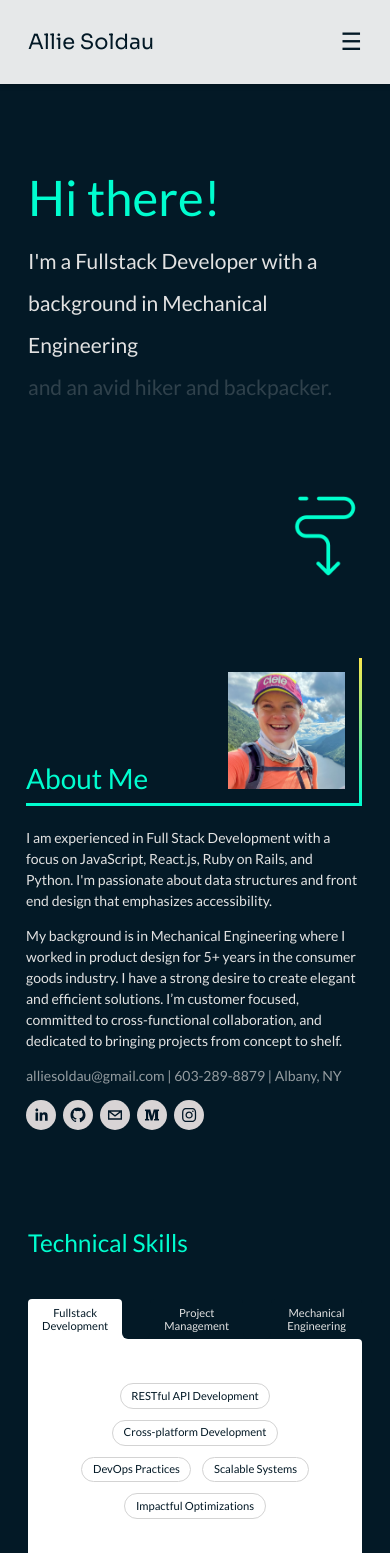
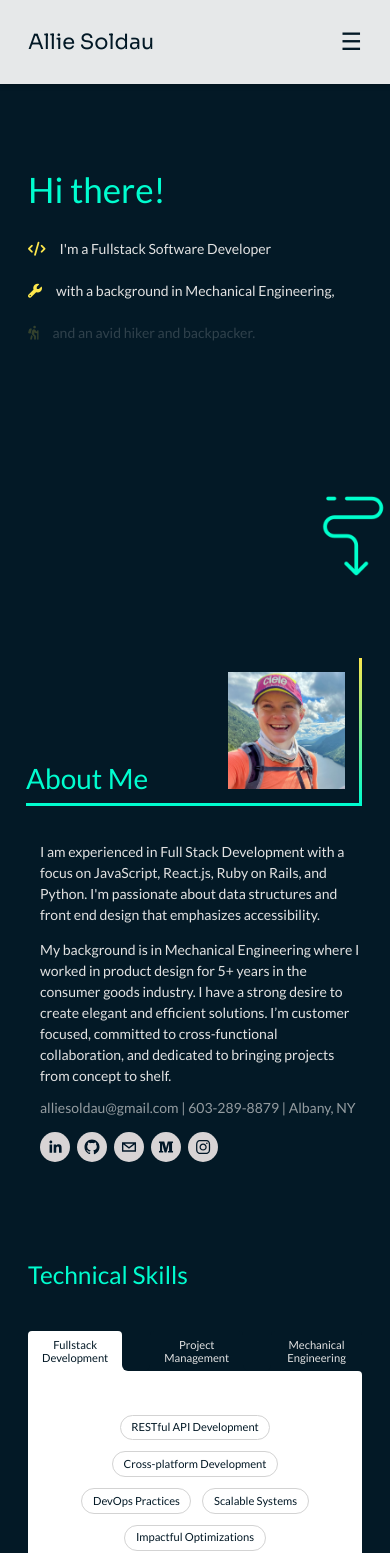
Before and after one commit to alliesoldau/personal-website, a React (Create React App) app: page / in a window 390 px wide. Shown: the top 1553 px of the page. Built offline with nearby package versions, Linux system fonts and the light colour scheme.

Commit message:
Added blurb icons, updated mobile styling for tablet

```diff
--- a/public/index.html
+++ b/public/index.html
@@ -3,6 +3,7 @@
   <head>
     <meta charset="utf-8" />
     <link rel="icon" href="%PUBLIC_URL%/favicon.ico" />
+    <script src="https://kit.fontawesome.com/6545c16482.js" crossorigin="anonymous"></script>
     <meta name="viewport" content="width=device-width, initial-scale=1" />
     <meta name="theme-color" content="#000000" />
     <meta
--- a/src/App.js
+++ b/src/App.js
@@ -46,7 +46,7 @@ function App() {
         </Grid>
         <Grid item xs={12} id="last-updated">
           <p class="last-update">
-            Last updated: <i>2024</i>
+            Last updated: <i>March 2024</i>
           </p>
         </Grid>
       </Grid>
--- a/src/components/AllSkills.js
+++ b/src/components/AllSkills.js
@@ -67,21 +67,22 @@ const TechnicalSkills = {
     "DevOps Practices",
     "Scalable Systems",
     "Impactful Optimizations",
+    "Source Control Management",
   ],
   skillsLogos: [
+    { name: "JS", url: JS },
+    { name: "HTML5", url: HTML5 },
+    { name: "CSS", url: CSS },
+    { name: "ReactJS", url: ReactJS },
+    { name: "Python", url: Python },
     { name: "C", url: C },
-    { name: "CSS", url: CSS },
-    { name: "Git", url: Git },
-    { name: "HTML5", url: HTML5 },
-    { name: "JS", url: JS },
     { name: "PostgreSQL", url: PostgreSQL },
-    { name: "Python", url: Python },
     { name: "Rails", url: Rails },
-    { name: "ReactJS", url: ReactJS },
     { name: "Ruby", url: Ruby },
     { name: "SQL", url: SQL },
     { name: "PHP", url: PHP },
     { name: "WP", url: WP },
+    { name: "Git", url: Git },
   ],
 };
 
--- a/src/components/Edu.js
+++ b/src/components/Edu.js
@@ -26,11 +26,11 @@ function Edu({ eduDetails }) {
           >
             <p className="institution">{eduDetails.institution}</p>
           </a>
-          {/* <p className="years">
-            {eduDetails.startYear} - {eduDetails.endYear}
-          </p> */}
         </div>
         <p className="edu-blurb subtle">{eduDetails.blurb}</p>
+        <p className="years subtle">
+          {eduDetails.startYear} - {eduDetails.endYear}
+        </p>
       </div>
     </Grid>
   );
--- a/src/components/LandingPage.js
+++ b/src/components/LandingPage.js
@@ -2,20 +2,20 @@ import { useState, useEffect } from "react";
 import ScrollArrow from "../images/Scroll.png";
 
 const loopArr = [
-  "a self-taught wood worker.",
-  "an avid hiker and backpacker.",
-  "a proud frog parent.",
-  "a community conservationist.",
-  "a beginnermediate snowboarder.",
-  "a car sing-along enthusiast.",
-  "a needlework artist.",
+  { blurb: "a self-taught wood worker.", icon: "fa-ruler" },
+  { blurb: "an avid hiker and backpacker.", icon: "fa-person-hiking" },
+  { blurb: "a proud frog parent.", icon: "fa-frog" },
+  { blurb: "a community conservationist.", icon: "fa-seedling" },
+  { blurb: "a casual snowboarder.", icon: "fa-person-snowboarding" },
+  { blurb: "a car sing-along enthusiast.", icon: "fa-car-side" },
+  { blurb: "a needlework artist.", icon: "fa-palette" },
 ];
 
 function LandingPage() {
   const [index, setIndex] = useState(0);
 
   useEffect(() => {
-    const intervalDelayMilliseconds = loopArr[index].length * 150;
+    const intervalDelayMilliseconds = loopArr[index].blurb.length * 150;
     const interval = setInterval(() => {
       setIndex((prevIndex) => {
         // reset index if current index is greater than array size
@@ -30,12 +30,18 @@ function LandingPage() {
     <>
       <div id="LandingPage">
         <h1 className="hi-there">Hi there!</h1>
-        <p className="blurb">
-          I'm a Fullstack Developer with a background in Mechanical Engineering
-        </p>
-        <p className="blurb-cycle" key={loopArr[index]}>
-          and {loopArr[index]}
-        </p>
+        <div className="blurb">
+          <i className="fa-solid fa-code"></i>
+          <p className="blurb">I'm a Fullstack Software Developer</p>
+        </div>
+        <div className="blurb">
+          <i className="fa-solid fa-wrench"></i>
+          <p className="blurb">with a background in Mechanical Engineering,</p>
+        </div>
+        <div className="blurb blurb-cycle" key={loopArr[index].blurb}>
+          <i className={`fa-solid ${loopArr[index].icon}`}></i>
+          <p>and {loopArr[index].blurb}</p>
+        </div>
         <div className="Scroll-Arrow-Div">
           <img
             style={{ width: "80px" }}
--- a/src/index.css
+++ b/src/index.css
@@ -40,10 +40,6 @@ body {
   color: var(--text);
 }
 
-.app {
-  font-family: 'Lato';
-}
-
 .MuiGrid-container {
   padding: 2rem;
   max-width: 77rem;
@@ -54,6 +50,11 @@ body {
       padding: 0;
     }
   }
+}
+
+.MuiGrid-container.app {
+  font-family: 'Lato';
+  margin-bottom: 4rem;
 }
 
 dd {
@@ -87,8 +88,8 @@ div#Skills, div#Projects, #AboutMe, div#ProfExperience, div#Education {
 
 p.last-update {
   opacity: 0.75;
-  /* font-style: italic; */
   text-align: right;
+  font-size: 0.8rem;
 }
 
 .remove-padding {
--- a/src/styles/aboutMe.css
+++ b/src/styles/aboutMe.css
@@ -3,6 +3,21 @@
     flex-direction: column;
     font-size: 1em;
     line-height: 1.5em;
+    margin-top: 1rem;
+    .blurb {
+      flex-direction: column;
+      p {
+        margin: 0;
+      }
+    }
+    .icon-links {
+      margin-top: 0.75rem;
+    }
+  }
+  @media only screen and (min-width: 960px) {
+    .AboutMeContents {
+      margin-top: 0;
+    }
   }
 
   #me {
@@ -44,7 +59,7 @@
     );
   }
   @media only screen and (max-width: 1199px) {
-    #AboutMe {
+    #AboutMe, #text-content {
       display: flex;
       align-items: baseline;
       justify-content: space-between;
@@ -54,6 +69,9 @@
       h3 {
         margin-bottom: 0;
       }
+    }
+    #text-content {
+      border: none;
     }
     #me {
       max-width: 30vw;
--- a/src/styles/jobsAndEdu.css
+++ b/src/styles/jobsAndEdu.css
@@ -26,8 +26,8 @@
   @media only screen and (max-width: 600px) {
     .MuiGrid-container .MuiGrid-container.job-block,
     .MuiGrid-container .MuiGrid-container.edu-block {
-      padding-right: 1rem;
-      padding-left: 1rem;
+      padding-right: 2rem;
+      padding-left: 1.5rem;
     }
   }
 
@@ -85,29 +85,10 @@
     margin: 0 1rem;
   }
 
-  /* p.years {
-    margin-bottom: 0;
-    font-size: 1rem;
-    line-height: 1.25;
-    margin-left: 1rem;
-  } */
-
   .employer a:hover {
     filter: brightness(2);
     transition: filter 300ms;
   }
-
-  /* #job-blurb {
-    line-height: 1.5em;
-    margin-top: 0;
-    .text {
-      padding-top: 0;
-    }
-  }
-
-  #job-blurb ul {
-    margin: 0;
-  } */
 
   .job-skills {
     display: flex;
@@ -128,3 +109,7 @@
     object-fit: contain;
     background-color: white;
 }
+
+p.edu-blurb {
+  margin-bottom: 0.25rem;
+}
--- a/src/styles/landingPage.css
+++ b/src/styles/landingPage.css
@@ -3,6 +3,7 @@
     flex-direction: column;
     height: 100vh;
     justify-content: center;
+    gap: 0.5rem;
   }
 
 #LandingPage .Scroll-Arrow-Div {
@@ -16,9 +17,11 @@
     #LandingPage {
       position: relative;
       justify-content: flex-start;
-      margin-top: 6rem;
+      margin: auto;
+      margin-top: 12rem;
       height: 50vh;
       min-height: 400px;
+      width: fit-content;
       .Scroll-Arrow-Div {
         position: absolute;
         bottom: 1rem;
@@ -27,15 +30,46 @@
 }
 
 #LandingPage .blurb, .blurb-cycle {
-    font-size: 1.5em;
+    font-size: 1.5rem;
     margin-bottom: 0;
-    line-height: 2em;
+    line-height: 2.5rem;
     margin: 0;
   }
+
+div.blurb {
+  display: flex;
+  gap: 1rem;
+  .fa-solid {
+    line-height: 1.25;
+    color: var(--secondary);
+    /* opacity: 0.65; */
+    font-size: 1.25rem;
+    display: flex;
+    align-items: center;
+  }
+}
+
+@media only screen and (max-width: 600px) {
+  #LandingPage {
+    margin-top: 6rem;
+    width: 100%;
+  }
+  #LandingPage div.blurb {
+    p {
+      font-size: 1rem;
+    }
+    .fa-solid {
+      font-size: 1rem;
+    }
+  }
+}
 
 .blurb-cycle {
     opacity: 0;
     animation: fade-in 1s ease-in forwards, fade-out 3s 1s ease-out forwards;
+    p {
+      margin: 0;
+    }
   }
 
 @keyframes fade-in {
--- a/src/styles/nav.css
+++ b/src/styles/nav.css
@@ -55,6 +55,11 @@
       stroke: var(--secondary);
     }
   }
+  .navlink:focus {
+    svg path {
+      stroke: var(--bg);
+    }
+  }
 
 /* Mobile Nav */
 .off-canvas-nav {
@@ -96,13 +101,13 @@
   flex-direction: column;
   gap: 1rem;
   padding: 1rem;
+  padding-left: 2rem;
   box-shadow: 0px 2px 5px rgba(0, 0, 0, 0.2);
   .navlink {
     color: var(--bg);
     text-align: right;
     font-size: 1.5rem;
     font-family: 'Lato';
-
   }
 }
 nav {
@@ -133,7 +138,7 @@ div.resume {
 @media only screen and (max-width: 1199px) {
   nav {
     right: -400px;
-    width: 50%;
+    max-width: 50%;
   }
   .resume svg {
     height: 1.75rem !important;
--- a/src/styles/typography.css
+++ b/src/styles/typography.css
@@ -84,6 +84,9 @@ p.pill {
     html {
         font-size: 12px;
     }
+    h1 {
+        font-size: 2.5rem;
+    }
 }
 /* Tablet  */
 @media only screen and (max-width: 960px) {
```
